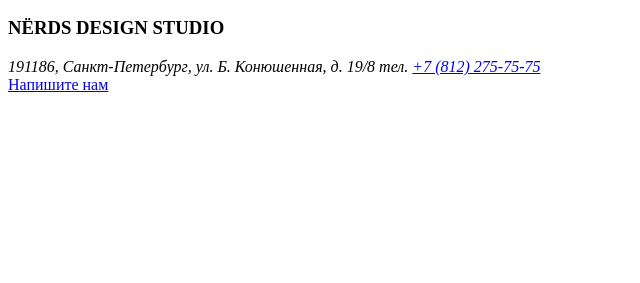
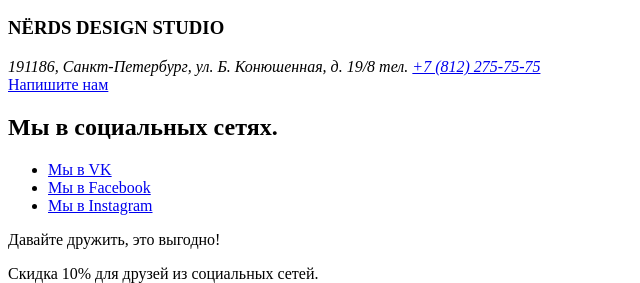
Before and after one commit to IOINITID/nerds, a website: page source/index.html in a window 1280 px wide. Shown: the part 3767-4050 px from the top of the page, without its empty margins (0-640 px from the left). Before the commit the page ends 3861 px from the top, so only its background shows below. Drawn offline with nearby package versions, Linux system fonts and the light colour scheme; files that its build step writes are made by us from their sources.

Commit message:
Added footer markup

```diff
--- a/source/index.html
+++ b/source/index.html
@@ -144,6 +144,25 @@
     </section>
   </main>
 
+  <footer class="footer">
+    <section>
+      <h2>Мы в социальных сетях.</h2>
+      <ul>
+        <li>
+          <a href="#">Мы в VK</a>
+        </li>
+        <li>
+          <a href="#">Мы в Facebook</a>
+        </li>
+        <li>
+          <a href="#">Мы в Instagram</a>
+        </li>
+      </ul>
+    </section>
+    <p>Давайте дружить, это выгодно!</p>
+    <p>Скидка 10% для друзей из социальных сетей.</p>
+  </footer>
+
   <script src="./js/script.min.js"></script>
 </body>
 
```
